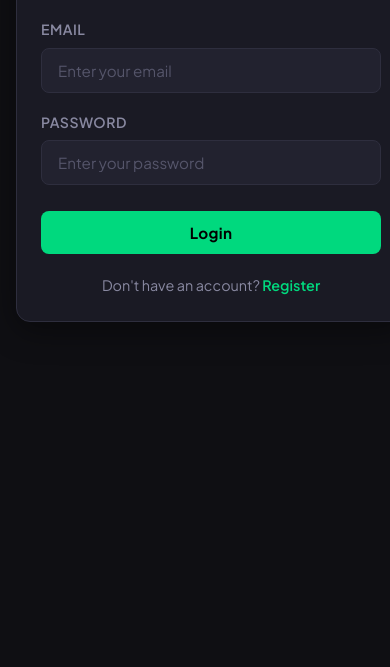
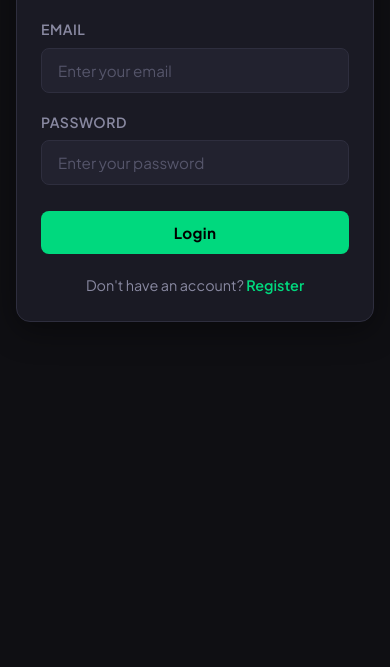
Before and after one commit to MT-47/fundiy-platform, a website: page public/login.html in a window 390 px wide. Shown: the part 177-844 px from the top of the page. Drawn offline with Linux system fonts and the light colour scheme.

Commit message:
fix mobile view

```diff
--- a/public/css/login.css
+++ b/public/css/login.css
@@ -16,3 +16,12 @@ body {
   transform: translateY(-1px);
   box-shadow: 0 4px 20px rgba(0,217,126,0.3);
 }
+
+@media (max-width: 768px) {
+
+  main {
+    display: flex;
+    justify-content: center;
+  }
+
+}
--- a/public/css/register.css
+++ b/public/css/register.css
@@ -19,3 +19,12 @@ body {
   transform: translateY(-1px);
   box-shadow: 0 4px 20px rgba(0,217,126,0.3);
 }
+
+@media (max-width: 768px) {
+
+  main {
+    display: flex;
+    justify-content: center;
+  }
+
+}
```
